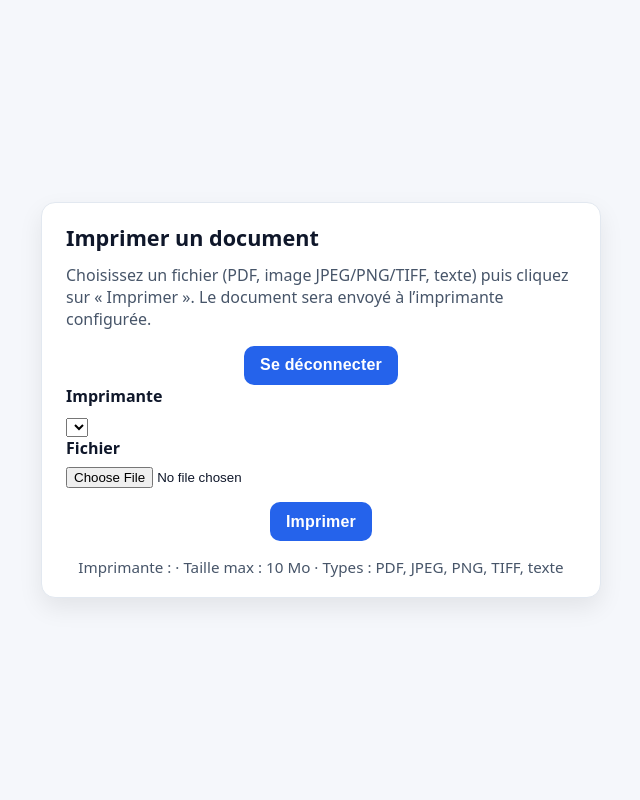
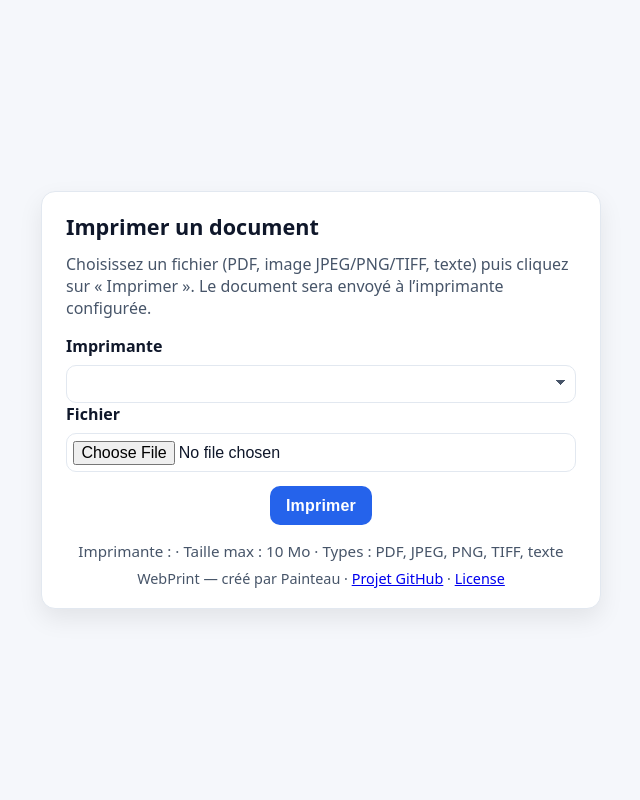
Before and after one commit to painteau/WebPrint, a PHP site: page / in a window 1280 px wide. Shown: the whole page, without its empty margins (319-959 px from the left). Run offline with PHP 8.4, Linux system fonts and the light colour scheme; lists and menus that the app fills with data are empty.

Commit message:
feat(ui): add logout button and improve form styling
- Add dedicated logout button in topbar for authenticated users
- Improve form input styling and consistency
- Add danger color variables for logout button
- Update footer with license and GitHub links

```diff
--- a/index.php
+++ b/index.php
@@ -131,6 +131,18 @@ if ($pwd !== '' && (!isset($_SESSION['index_auth']) || $_SESSION['index_auth'] !
  </head>
 <body>
 <main class="card">
+    <?php if ($pwd !== '' && (isset($_SESSION['index_auth']) && $_SESSION['index_auth'] === true)): ?>
+    <div class="topbar">
+        <form method="post">
+            <input type="hidden" name="csrf" value="<?= htmlspecialchars($csrf, ENT_QUOTES, 'UTF-8') ?>">
+            <button class="logout-btn" type="submit" name="logout" value="1" title="Déconnexion" aria-label="Déconnexion">
+                <svg xmlns="http://www.w3.org/2000/svg" viewBox="0 0 24 24" width="20" height="20" fill="currentColor" aria-hidden="true">
+                    <path d="M12 2a1 1 0 011 1v7a1 1 0 11-2 0V3a1 1 0 011-1zm0 20A9 9 0 1112 4a1 1 0 110 2 7 7 0 100 14z"/>
+                </svg>
+            </button>
+        </form>
+    </div>
+    <?php endif; ?>
     <?php if ($pwd !== '' && (!isset($_SESSION['index_auth']) || $_SESSION['index_auth'] !== true)): ?>
         <h1>Authentification requise</h1>
         <p class="help">Entrez le mot de passe pour accéder à l’interface d’impression.</p>
@@ -145,12 +157,6 @@ if ($pwd !== '' && (!isset($_SESSION['index_auth']) || $_SESSION['index_auth'] !
     <?php else: ?>
         <h1>Imprimer un document</h1>
         <p class="help">Choisissez un fichier (PDF, image JPEG/PNG/TIFF, texte) puis cliquez sur « Imprimer ». Le document sera envoyé à l’imprimante configurée.</p>
-        <form method="post">
-            <input type="hidden" name="csrf" value="<?= htmlspecialchars($csrf, ENT_QUOTES, 'UTF-8') ?>">
-            <div class="actions">
-                <button type="submit" name="logout" value="1">Se déconnecter</button>
-            </div>
-        </form>
         <form method="post" enctype="multipart/form-data">
             <input type="hidden" name="csrf" value="<?= htmlspecialchars($csrf, ENT_QUOTES, 'UTF-8') ?>">
             <label for="printer">Imprimante</label>
@@ -177,6 +183,7 @@ if ($pwd !== '' && (!isset($_SESSION['index_auth']) || $_SESSION['index_auth'] !
         <?php else: ?>
             Imprimante : <?= htmlspecialchars($selectedPrinter, ENT_QUOTES, 'UTF-8') ?> · Taille max : <?= (int)($config['max_file_size_mb'] ?? 10) ?> Mo · Types : PDF, JPEG, PNG, TIFF, texte
         <?php endif; ?>
+        <div class="footer-meta">WebPrint — créé par Painteau · <a href="https://github.com/painteau/WebPrint" target="_blank" rel="noopener noreferrer">Projet GitHub</a> · <a href="LICENSE" target="_blank" rel="noopener noreferrer">License</a></div>
     </footer>
 </main>
 </body>
--- a/style.css
+++ b/style.css
@@ -7,6 +7,8 @@
   --border: #e2e8f0;
   --accent: #2563eb;
   --accent-contrast: #ffffff;
+  --danger: #dc2626;
+  --danger-hover: #b91c1c;
   --ok-bg: #e6ffed;
   --ok-border: #b7f5c6;
   --ok-text: #055b16;
@@ -24,6 +26,8 @@
     --border: #1f2937;
     --accent: #3b82f6;
     --accent-contrast: #ffffff;
+    --danger: #ef4444;
+    --danger-hover: #dc2626;
     --ok-bg: #0f3f1a;
     --ok-border: #176836;
     --ok-text: #86efac;
@@ -54,11 +58,19 @@ body {
   box-shadow: 0 10px 25px rgba(0,0,0,0.08);
 }
 
+.topbar { display: flex; justify-content: flex-end; align-items: center; margin-bottom: .5rem; }
+.logout-btn { background: var(--danger); color: var(--accent-contrast); border-radius: 10px; padding: .5rem; display: inline-flex; align-items: center; justify-content: center; width: 40px; height: 40px; }
+.logout-btn:hover { background: var(--danger-hover); }
+.logout-btn img, .logout-btn svg { width: 20px; height: 20px; display: block; }
+
 h1 { margin: 0 0 .75rem; font-size: 1.35rem; }
 .help { color: var(--muted); margin: 0 0 1rem; }
 
 label { font-weight: 600; display: block; margin-bottom: .5rem; }
-input[type=file] { display: block; width: 100%; }
+input[type=file], input[type=password], input[type=text], select { display: block; width: 100%; box-sizing: border-box; border: 1px solid var(--border); background: var(--card-bg); color: var(--text); border-radius: 10px; padding: .6rem .8rem; font-size: 1rem; }
+select { appearance: none; background-image: linear-gradient(45deg, transparent 50%, var(--muted) 50%), linear-gradient(135deg, var(--muted) 50%, transparent 50%); background-position: calc(100% - 14px) calc(1rem - 2px), calc(100% - 9px) calc(1rem - 2px); background-size: 5px 5px, 5px 5px; background-repeat: no-repeat; }
+input[type=file] { padding: .4rem; }
+input:focus, select:focus { outline: none; border-color: var(--accent); box-shadow: 0 0 0 3px rgba(37,99,235,0.25); }
 
 .actions { margin-top: .9rem; display: flex; justify-content: center; }
 button {
@@ -75,3 +87,4 @@ button:active { transform: translateY(1px); }
 .result.err { background: var(--err-bg); border: 1px solid var(--err-border); color: var(--err-text); }
 
 footer { margin-top: 1rem; color: var(--muted); font-size: .95rem; text-align: center; }
+.footer-meta { margin-top: .5rem; color: var(--muted); font-size: .9rem; }
```
Also changed, not shown: README.md, 1 other file.
